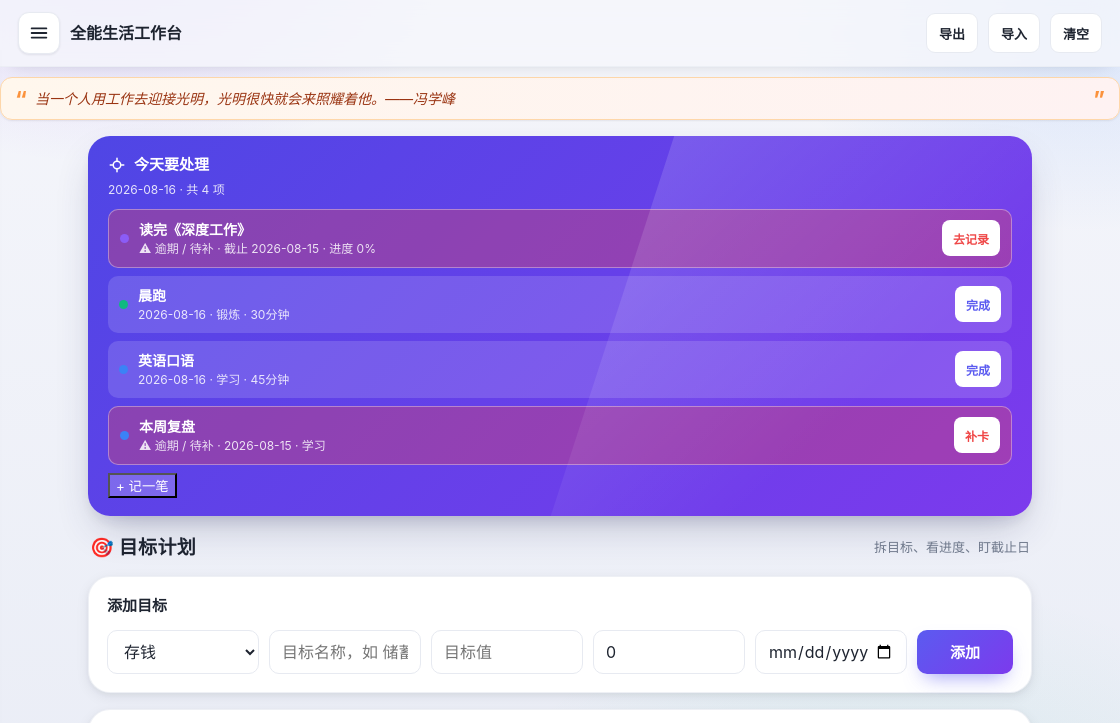
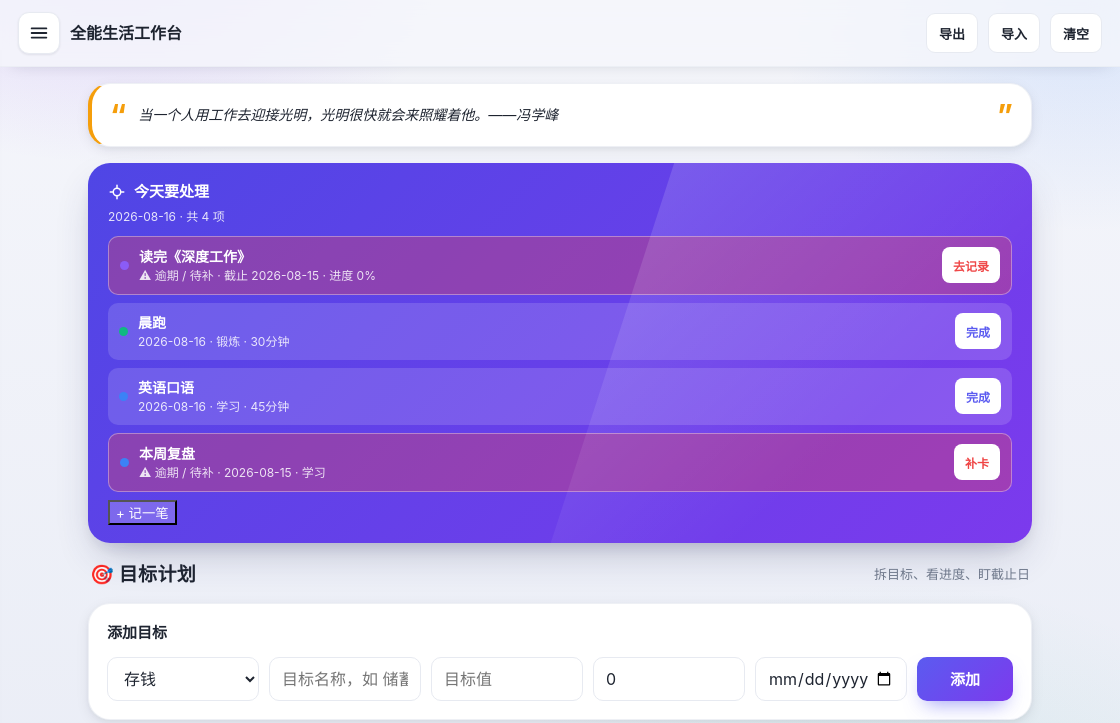
Before and after one commit to yhfysun/life-workspace, an Electron app: page www/index.html in a window 1120 px wide. Shown: the top 723 px of the page. Drawn offline with Linux system fonts and the light colour scheme.

Commit message:
名言警句改为统一卡片风格：白底+左琥珀色条+橙色引号，移入内容区与今日卡对齐

```diff
--- a/www/index.html
+++ b/www/index.html
@@ -224,9 +224,10 @@
   }
 
   /* 名言警句 */
-  .quoteline{display:flex;align-items:center;gap:8px;flex-wrap:wrap;margin-top:10px;padding:10px 14px;background:linear-gradient(90deg,#fff7ed,#fef2f2);border:1px solid #fed7aa;border-radius:12px;color:#9a3412;font-size:14px;line-height:1.5;box-shadow:var(--shadow-sm)}
-  .quoteline .qmark{font-size:22px;font-weight:700;color:#fb923c;line-height:0}
-  #dailyQuote{flex:1;min-width:120px;font-style:italic}
+  .quoteline{display:flex;align-items:center;gap:12px;flex-wrap:wrap;margin:0 0 16px;padding:16px 18px;background:var(--card);border:1px solid rgba(231,234,241,.7);border-left:4px solid var(--amber);border-radius:var(--radius-lg);color:var(--ink);font-size:14px;line-height:1.6;box-shadow:var(--shadow);transition:transform .18s ease,box-shadow .18s ease}
+  .quoteline:hover{transform:translateY(-2px);box-shadow:var(--shadow-lg)}
+  .quoteline .qmark{font-size:30px;font-weight:700;color:var(--amber);line-height:1;flex:0 0 auto}
+  #dailyQuote{flex:1;min-width:120px;font-style:italic;color:var(--ink)}
   .qlink{margin-left:auto;border:none;background:#fb923c;color:#fff;border-radius:8px;padding:5px 10px;font-size:13px;cursor:pointer;min-height:34px}
   .qlink:active{transform:scale(.96)}
 
@@ -310,11 +311,12 @@
       <button class="tbtn danger" onclick="clearAll()">清空</button>
     </div>
 
-    <div class="quoteline">
-      <span class="qmark">“</span><span id="dailyQuote"></span><span class="qmark">”</span>
-    </div>
+    <div class="content">
+      <!-- 名言警句 -->
+      <div class="quoteline">
+        <span class="qmark">“</span><span id="dailyQuote"></span><span class="qmark">”</span>
+      </div>
 
-    <div class="content">
       <!-- 今天要处理 -->
       <section class="today" id="todayCard"></section>
 
```
